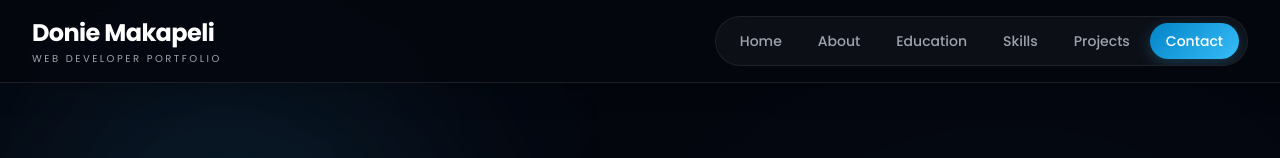
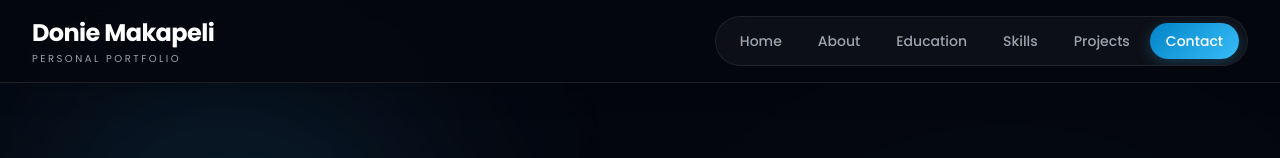
Before and after one commit to dmakapeli-prog/doni-portfolio, a Next.js app: page / in a window 1280 px wide. Shown: the top 158 px of the page. Built offline with nearby package versions, Linux system fonts and the light colour scheme.

Commit message:
Refine navbar logo text and clean up footer copyright

```diff
--- a/app/page.js
+++ b/app/page.js
@@ -166,7 +166,7 @@ function Navbar() {
             Donie Makapeli
           </a>
           <span className="text-[9px] md:text-[10px] tracking-[0.2em] md:tracking-[0.25em] text-text-secondary mt-0.5">
-            WEB DEVELOPER PORTFOLIO
+            PERSONAL PORTFOLIO
           </span>
         </div>
 
@@ -1575,7 +1575,7 @@ function Footer() {
 
         {/* Copyright */}
         <p className="text-text-secondary/60 text-[11px] sm:text-xs text-center">
-          © 2026 Donie Makapeli. Dibuat dengan Next.js & Tailwind CSS.
+          © 2026 Donie Makapeli. All rights reserved.
         </p>
 
         {/* Back to Top */}
```
